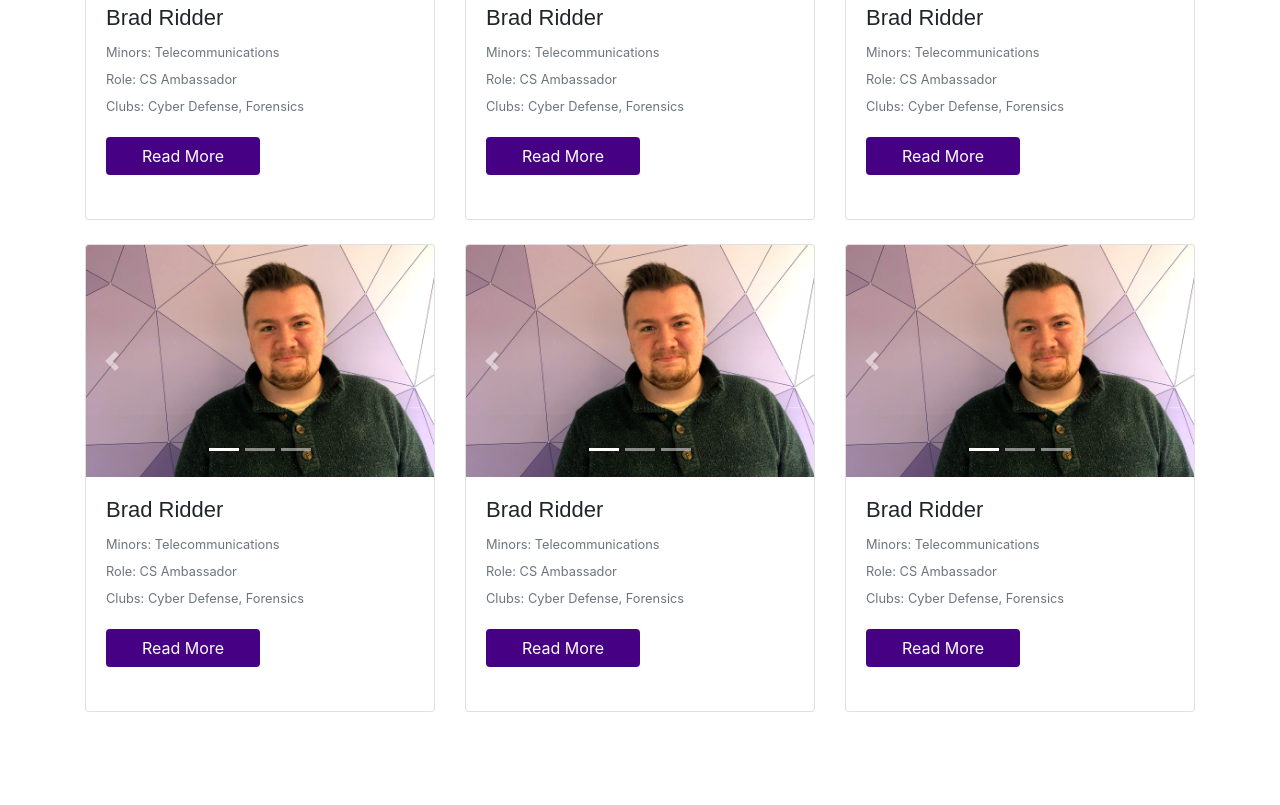
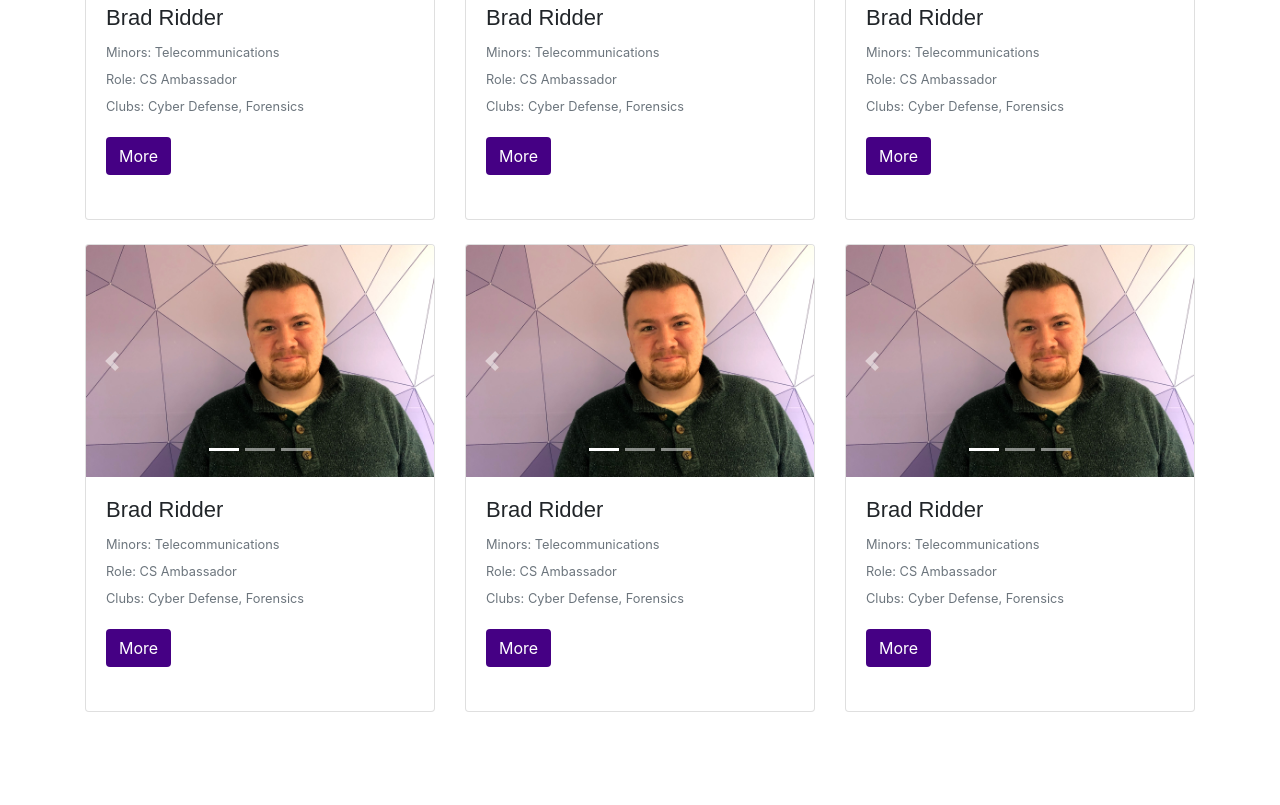
Before and after one commit to doongs/cs-senior-gallery, a plain HTML site: page index.html in a window 1280 px wide. Shown: the part 600-1405 px from the top of the page. Drawn offline with nearby package versions, Linux system fonts and the light colour scheme.

Commit message:
more button width fit-content

```diff
--- a/css/styles.css
+++ b/css/styles.css
@@ -74,6 +74,7 @@ footer > * {
 .btn-purple {
   background-color: var(--jmu-dark-purple) !important;
   color: white !important;
+  width: fit-content !important;
 }
 
 footer {
--- a/index.html
+++ b/index.html
@@ -140,7 +140,7 @@
                     >Clubs: Cyber Defense, Forensics</small
                   >
                   <a data-toggle="modal" data-target="#exampleModal00">
-                    <button class="btn-purple btn w-50 mt-3">Read More</button>
+                    <button class="btn-purple btn w-50 mt-3">More</button>
                   </a>
                 </div>
               </div>
@@ -318,7 +318,7 @@
                     >Clubs: Cyber Defense, Forensics</small
                   >
                   <a data-toggle="modal" data-target="#exampleModal01">
-                    <button class="btn-purple btn w-50 mt-3">Read More</button>
+                    <button class="btn-purple btn w-50 mt-3">More</button>
                   </a>
                 </div>
               </div>
@@ -496,7 +496,7 @@
                     >Clubs: Cyber Defense, Forensics</small
                   >
                   <a data-toggle="modal" data-target="#exampleModal02">
-                    <button class="btn-purple btn w-50 mt-3">Read More</button>
+                    <button class="btn-purple btn w-50 mt-3">More</button>
                   </a>
                 </div>
               </div>
@@ -677,7 +677,7 @@
                     >Clubs: Cyber Defense, Forensics</small
                   >
                   <a data-toggle="modal" data-target="#exampleModal10">
-                    <button class="btn-purple btn w-50 mt-3">Read More</button>
+                    <button class="btn-purple btn w-50 mt-3">More</button>
                   </a>
                 </div>
               </div>
@@ -855,7 +855,7 @@
                     >Clubs: Cyber Defense, Forensics</small
                   >
                   <a data-toggle="modal" data-target="#exampleModal11">
-                    <button class="btn-purple btn w-50 mt-3">Read More</button>
+                    <button class="btn-purple btn w-50 mt-3">More</button>
                   </a>
                 </div>
               </div>
@@ -1033,7 +1033,7 @@
                     >Clubs: Cyber Defense, Forensics</small
                   >
                   <a data-toggle="modal" data-target="#exampleModal12">
-                    <button class="btn-purple btn w-50 mt-3">Read More</button>
+                    <button class="btn-purple btn w-50 mt-3">More</button>
                   </a>
                 </div>
               </div>
```
